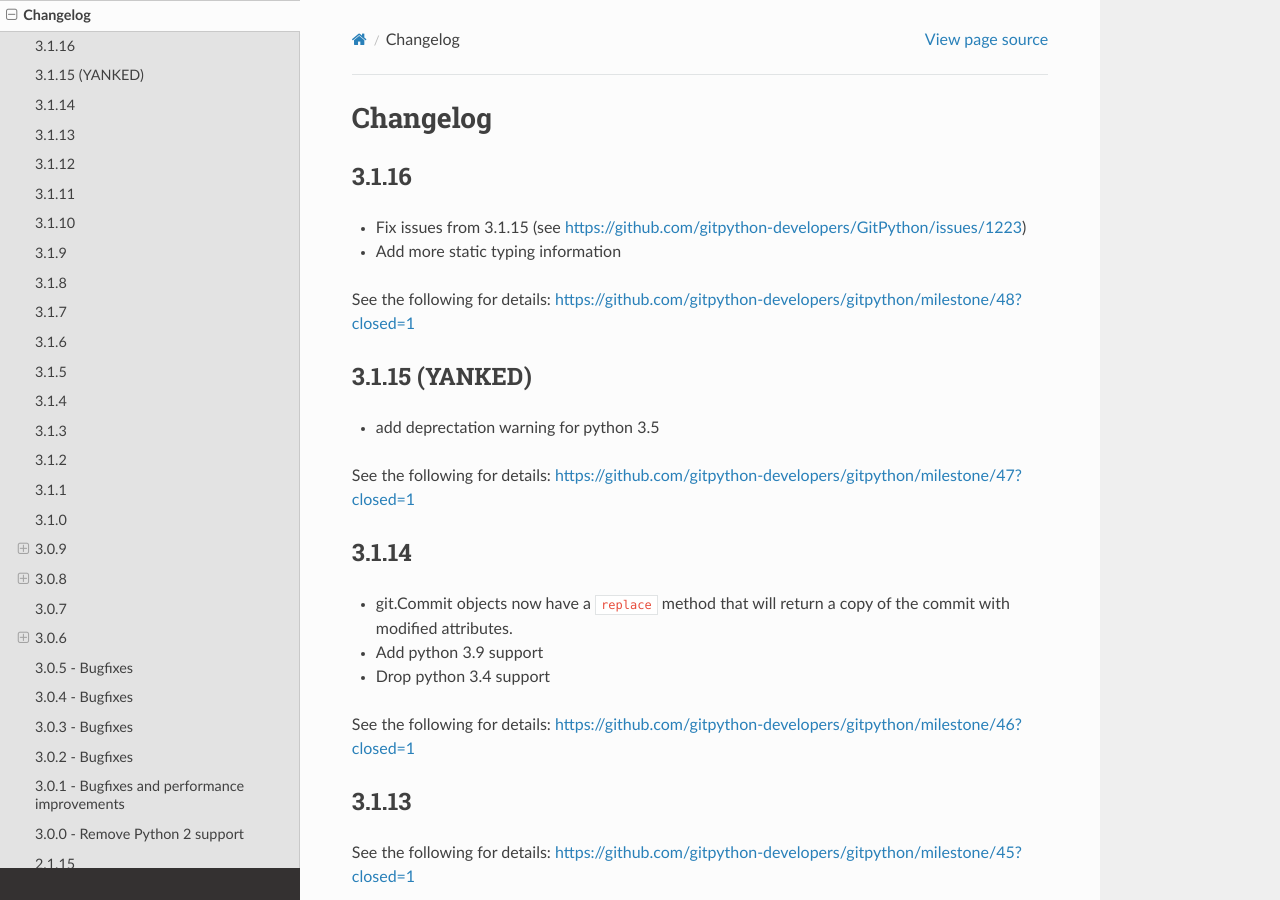
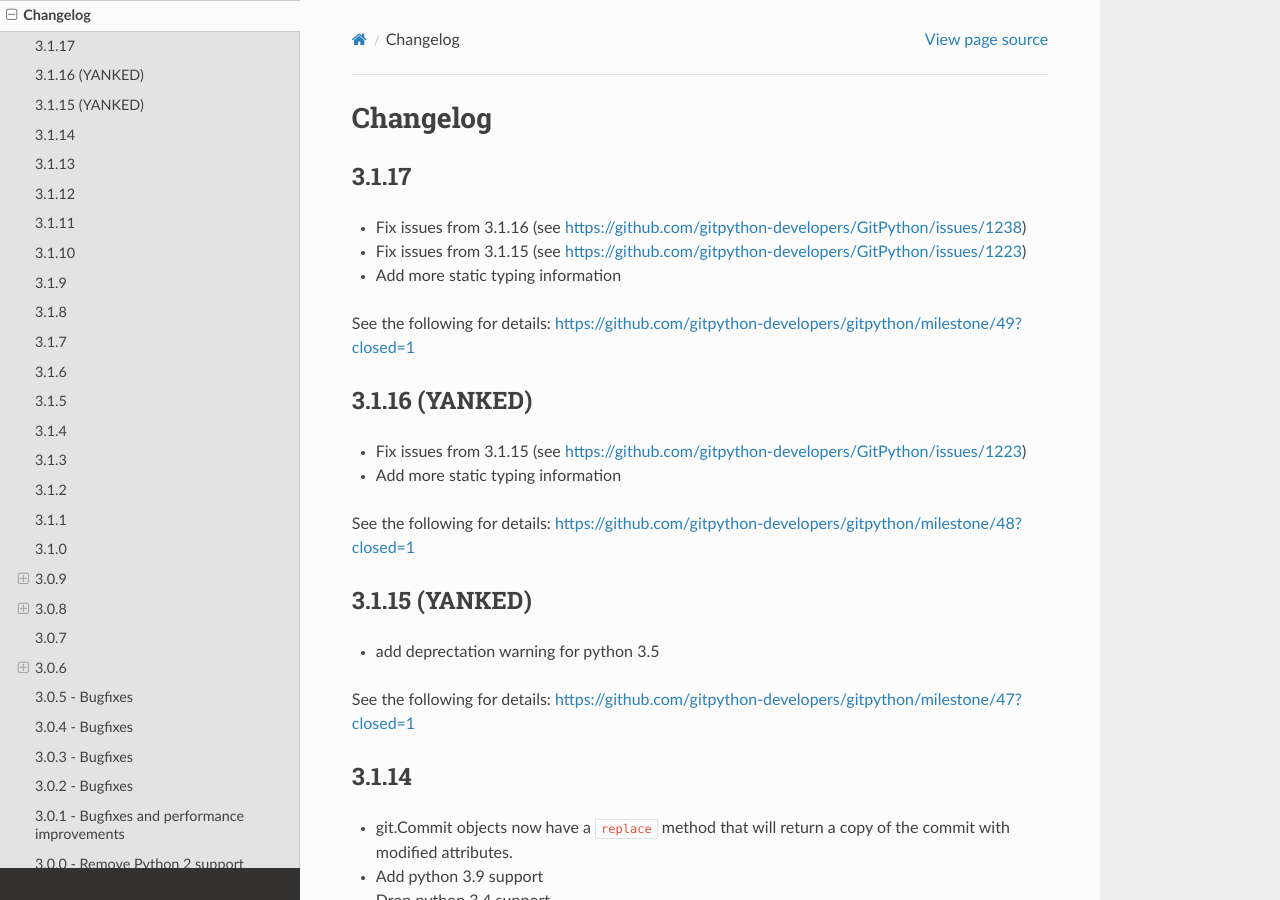
Before and after one commit to gitpython-developers/GitPython, a Sphinx documentation site: the page built from doc/source/changes.rst, in a window 1280 px wide and 900 px high. Built offline with Sphinx 7.4.7 and the Read the Docs theme 2.0.0, drawn with Linux system fonts in a browser that asks for light colours.

Commit message:
prepare new patch

```diff
--- a/doc/source/changes.rst
+++ b/doc/source/changes.rst
@@ -2,8 +2,18 @@
 Changelog
 =========
 
-3.1.16
+3.1.17
 ======
+
+* Fix issues from 3.1.16 (see https://github.com/gitpython-developers/GitPython/issues/1238)
+* Fix issues from 3.1.15 (see https://github.com/gitpython-developers/GitPython/issues/1223)
+* Add more static typing information
+
+See the following for details:
+https://github.com/gitpython-developers/gitpython/milestone/49?closed=1
+
+3.1.16 (YANKED)
+===============
 
 * Fix issues from 3.1.15 (see https://github.com/gitpython-developers/GitPython/issues/1223)
 * Add more static typing information
@@ -11,8 +21,8 @@
 See the following for details:
 https://github.com/gitpython-developers/gitpython/milestone/48?closed=1
 
-3.1.15  (YANKED)
-================
+3.1.15 (YANKED)
+===============
 
 * add deprectation warning for python 3.5
 
```
Also changed, not shown: 1 other file.
